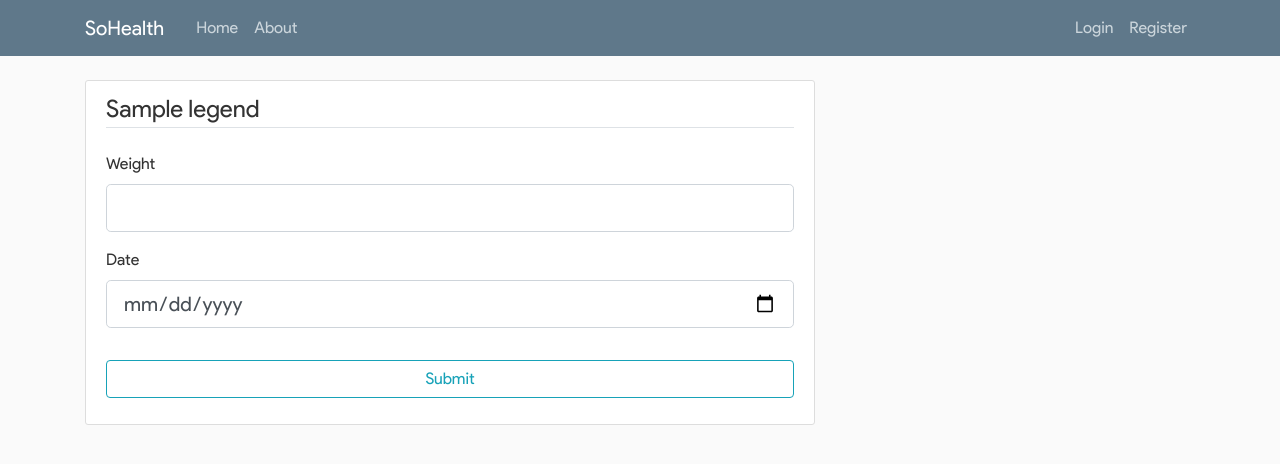
After one commit to ShauryaAg/SoHealth, a Python web app: template templates/weight.html in a window 1280 px wide. The commit adds this page. Shown: the top 464 px of the page. Run offline with Jinja, Linux system fonts and the light colour scheme; the template is opened without the code that fills it: most values are stand-ins (such as "Sample title", 1, 10 or a date in 2020); form fields are guessed from the names that the template uses; some libraries are stand-ins or nearby versions.

Commit message:
Added Weight Field

```diff
--- a/templates/create_post.html
+++ b/templates/create_post.html
@@ -24,7 +24,7 @@
                 {% if form.StartTime.errors %}
                     {{ form.StartTime(class="form-control form-control-lg is-invalid") }}
                     <div class="invalid-feedback">
-                        {% for error in form.title.errors %}
+                        {% for error in form.StartTime.errors %}
                             <span>{{ error }}</span>
                         {% endfor %}
                     </div>
@@ -62,7 +62,7 @@
             <div class="form-group">
                 {{ form.content.label(class="form-control-label") }}
                 {% if form.content.errors %}
-                    {{ form.title(class="form-control form-control-lg is-invalid") }}
+                    {{ form.content(class="form-control form-control-lg is-invalid") }}
                     <div class="invalid-feedback">
                         {% for error in form.content.errors %}
                             <span>{{ error }}</span>
--- /dev/null
+++ b/templates/weight.html
@@ -0,0 +1,40 @@
+{% extends "layout.html" %}
+{% block content %}
+<div class="content-section">
+    <form method="POST" action="">
+        {{ form.hidden_tag() }}
+        <fieldset class="form-group">
+            <legend class="border-bottom mb-4">{{ legend }}</legend>
+            <div class="form-group">
+                {{ form.weight.label(class="form-control-label") }}
+                {% if form.weight.errors %}
+                    {{ form.weight(class="form-control form-control-lg is-invalid") }}
+                    <div class="invalid-feedback">
+                        {% for error in form.weight.errors %}
+                            <span>{{ error }}</span>
+                        {% endfor %}
+                    </div>
+                {% else %}
+                    {{ form.weight(class="form-control form-control-lg") }}
+                {% endif %}
+            </div>
+            <div class="form-group">
+                {{ form.Date.label(class="form-control-label") }}
+                {% if form.Date.errors %}
+                    {{ form.Date(class="form-control form-control-lg is-invalid") }}
+                    <div class="invalid-feedback">
+                        {% for error in form.Date.errors %}
+                            <span>{{ error }}</span>date
+                        {% endfor %}
+                    </div>
+                {% else %}
+                    {{ form.Date(class="form-control form-control-lg") }}
+                {% endif %}
+            </div>
+        </fieldset>
+        <div class="form-group">
+            {{ form.submit(class="btn btn-outline-info") }}
+        </div>
+    </form>
+</div>
+{% endblock content %}
```
Also changed, not shown: forms.py (+7 -2 lines), routes.py (+6 -1 lines).
